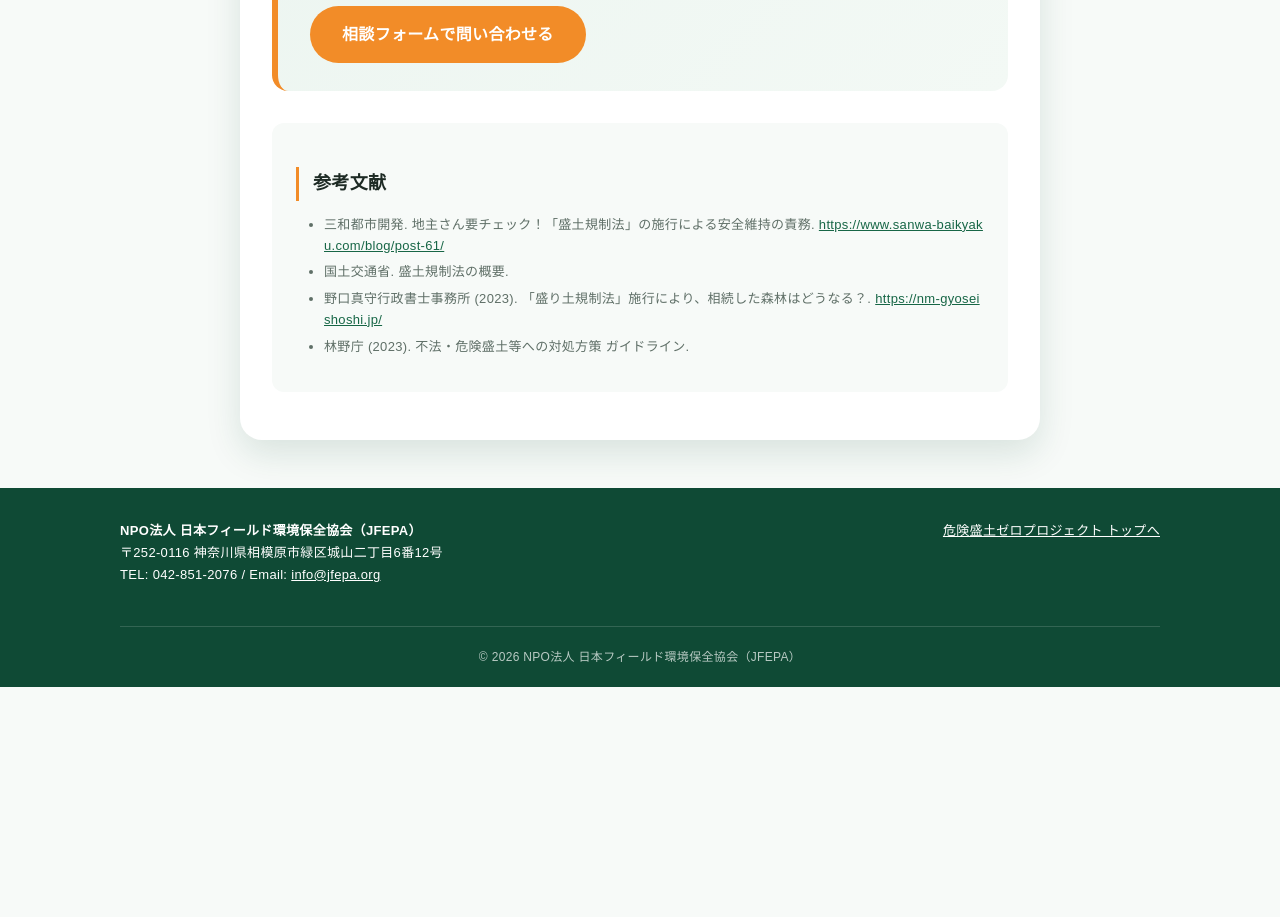
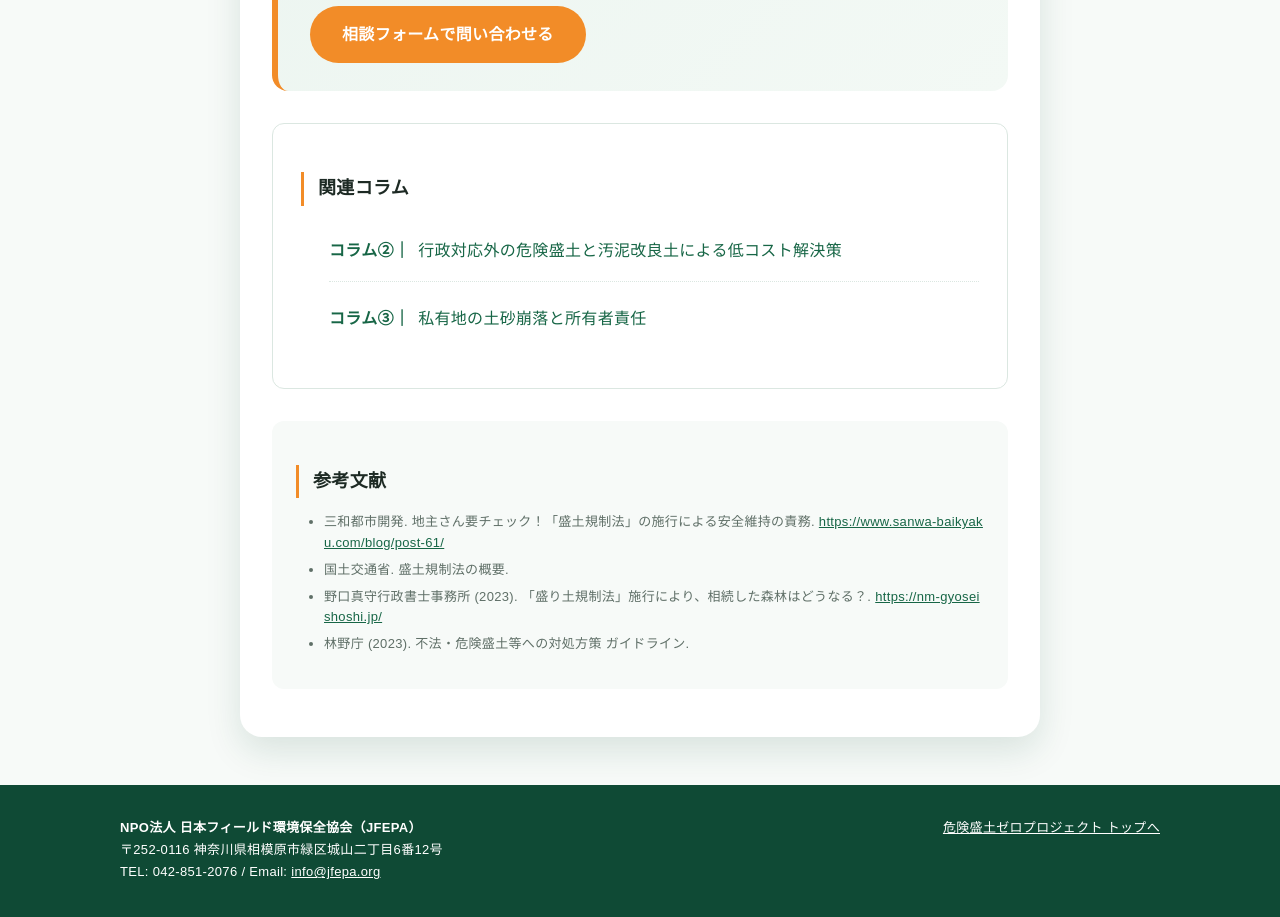
Before and after one commit to jfepa/morido-zero, a plain HTML site: page column/column-01_souzoku-morido.html in a window 1280 px wide. Shown: the part 4520-5437 px from the top of the page. Before the commit the page ends 5207 px from the top, so only its background shows below. Drawn offline with Linux system fonts and the light colour scheme.

Commit message:
コラム①更新：関連コラム②③リンク追加（層①内部リンク相互設置）

```diff
--- a/column/column-01_souzoku-morido.html
+++ b/column/column-01_souzoku-morido.html
@@ -141,6 +141,33 @@
       text-decoration:none;font-weight:700;font-size:16px;
     }
     .cta-box .cta-btn:hover{background:var(--orange-dark);color:var(--white)}
+
+    /* Related columns */
+    .related-columns{
+      background:var(--white);
+      border:1px solid var(--line);
+      padding:24px 28px;
+      border-radius:12px;
+      margin:32px 0;
+    }
+    .related-columns h3{
+      color:var(--green);
+      margin:0 0 16px;
+      font-size:18px;
+      padding:0;
+      border:none;
+    }
+    .related-columns ul{list-style:none;padding:0;margin:0}
+    .related-columns li{padding:10px 0;border-bottom:1px dotted var(--line)}
+    .related-columns li:last-child{border-bottom:none}
+    .related-columns a{
+      color:var(--green-2);
+      text-decoration:none;
+      display:block;
+      padding:6px 0;
+    }
+    .related-columns a:hover{color:var(--orange-dark)}
+    .related-columns strong{color:var(--orange-dark);margin-right:8px}
 
     /* References */
     .refs{
@@ -302,6 +329,22 @@
   <a href="../#form" class="cta-btn">相談フォームで問い合わせる</a>
 </div>
 
+<div class="related-columns">
+  <h3>関連コラム</h3>
+  <ul>
+    <li>
+      <a href="./column-02_gyousei-taio-gai.html">
+        <strong>コラム②｜</strong>行政対応外の危険盛土と汚泥改良土による低コスト解決策
+      </a>
+    </li>
+    <li>
+      <a href="./column-03_shiyuchi-dosha-hokai.html">
+        <strong>コラム③｜</strong>私有地の土砂崩落と所有者責任
+      </a>
+    </li>
+  </ul>
+</div>
+
 <div class="refs">
   <h3>参考文献</h3>
   <ul>
```
